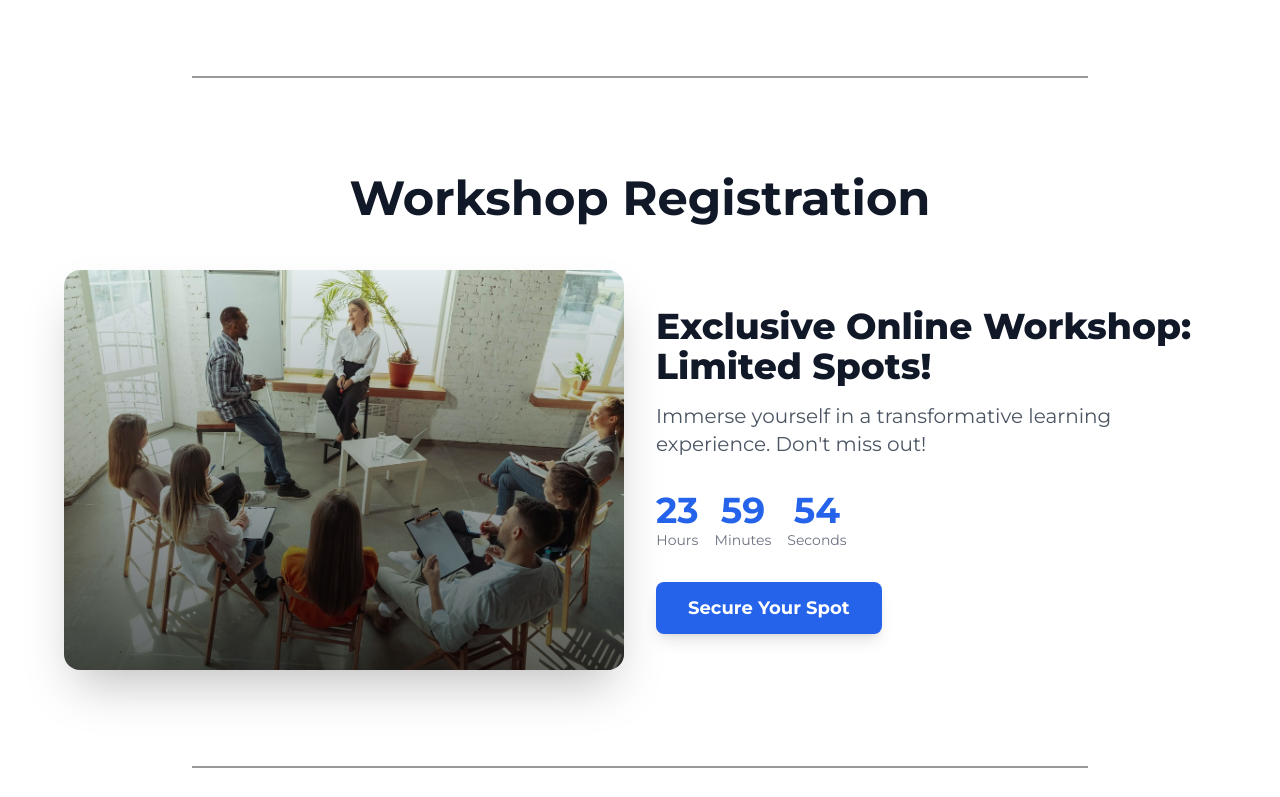
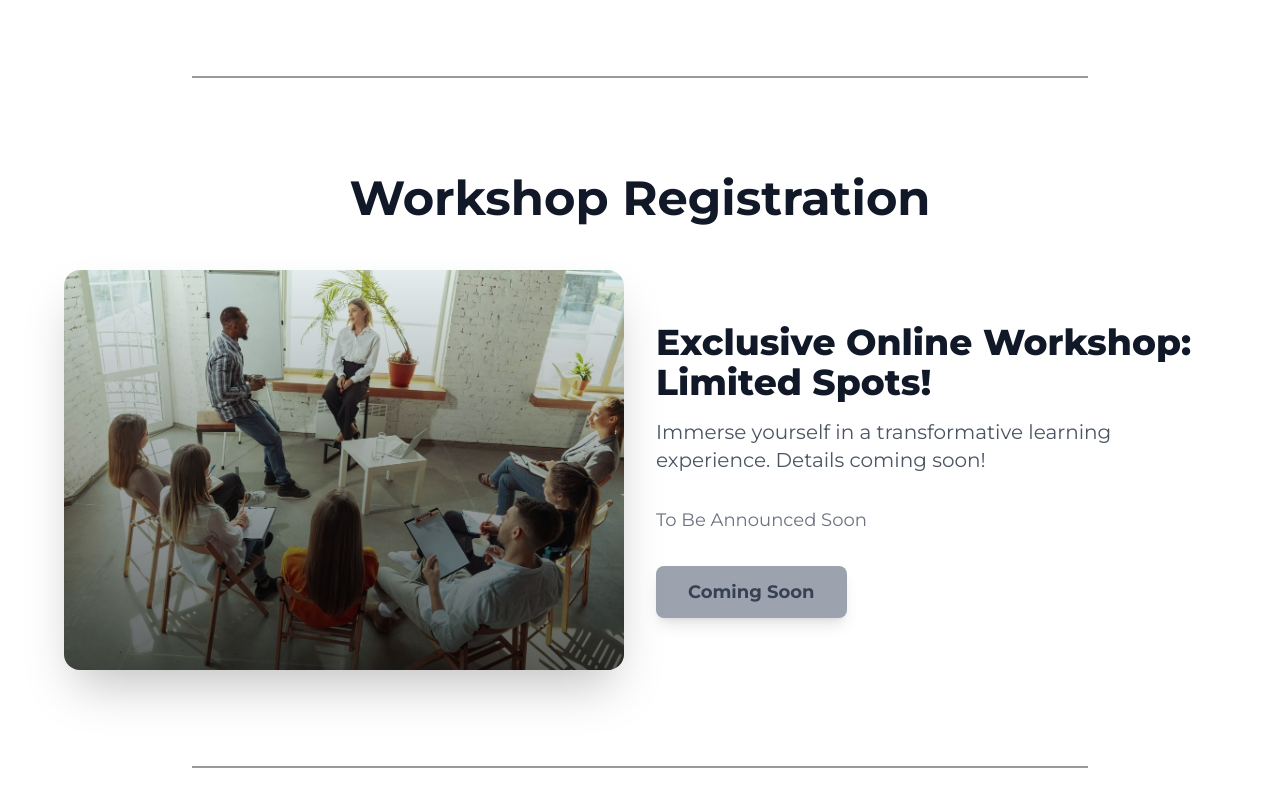
Before and after one commit to rahularya002/portfolio, a Next.js app: page /workshop in a window 1280 px wide. Shown: the part 2621-3418 px from the top of the page. Built offline with nearby package versions, Linux system fonts and the light colour scheme.

Commit message:
final commit

```diff
--- a/src/app/Support/page.tsx
+++ b/src/app/Support/page.tsx
@@ -58,31 +58,31 @@ export default function Component() {
                 <AccordionItem value="item-1">
                   <AccordionTrigger>How do I access the workshop materials?</AccordionTrigger>
                   <AccordionContent>
-                    All the workshop material will be sent to you via Email as PDF.
+                    Workshop materials will not be provided separately, as the sessions are designed to be interactive and self-contained.
                   </AccordionContent>
                 </AccordionItem>
                 <AccordionItem value="item-2">
                   <AccordionTrigger>What if I miss a live session?</AccordionTrigger>
                   <AccordionContent>
-                    There wont be any recordings provided to if you miss the live session. we will be reminding you for the workshop via email before the prior date, although the notes will still be there
+                    Live sessions are not recorded, so we recommend attending them to get the full experience.
                   </AccordionContent>
                 </AccordionItem>
                 <AccordionItem value="item-3">
                   <AccordionTrigger>Is there a refund policy?</AccordionTrigger>
                   <AccordionContent>
-                    Yes, we offer a 24 hours moneyback gurantee before the workshop in case you are unable to attend the workshop.
+                    Yes, we offer a refund policy. Refunds are typically available if requested at least 24 hours before the workshop starts. Please refer to our terms and conditions for details.
                   </AccordionContent>
                 </AccordionItem>
                 <AccordionItem value="item-4">
                   <AccordionTrigger>Can I get a certificate after completing the workshop?</AccordionTrigger>
                   <AccordionContent>
-                    Upon successful completion of the workshop, you'll receive a digital certificate of completion.
+                  Yes, you will receive a digital certificate upon successful completion of the workshop.
                   </AccordionContent>
                 </AccordionItem>
                 <AccordionItem value="item-5">
                   <AccordionTrigger>Are there any prerequisites for the workshop?</AccordionTrigger>
                   <AccordionContent>
-                    While there are no strict prerequisites, basic programming knowledge is recommended. We'll provide resources for beginners to catch up if needed.
+                   No specific prerequisites are required. Just bring your enthusiasm to learn!
                   </AccordionContent>
                 </AccordionItem>
               </Accordion>
--- a/src/components/component/workshop-accordian.tsx
+++ b/src/components/component/workshop-accordian.tsx
@@ -16,7 +16,7 @@ function WorkshopAccordion() {
   ];
 
   const accordionItems = [
-    { title: "Introduction to AI and MD Infosystems (MDI)", content: "Learn the basics of Artificial Intelligence and how MD Infosystems is at the forefront of AI development." },
+    { title: "Introduction to AI ", content: "Learn the basics of Artificial Intelligence" },
     { title: "What is AGI (Artificial General Intelligence)?", content: "Discover the future of AI beyond narrow applications—Artificial General Intelligence—and the ethical implications of its development." },
     { title: "ChatGPT: Revolutionizing Communication", content: "Explore how ChatGPT is transforming customer service, content creation, and automated assistance." },
     { title: "Exploring AI Models: Gemini, Claude etc.", content: "Learn the differences between leading AI models and how each one is specialized for different tasks." },
--- a/src/components/component/workshop-login.tsx
+++ b/src/components/component/workshop-login.tsx
@@ -1,28 +1,10 @@
-"use client"
+"use client";
 
-import { useState, useEffect } from 'react';
-import { motion } from 'framer-motion';
+import { motion } from "framer-motion";
 import Image from "next/legacy/image";
-import Link from 'next/link';
+import Link from "next/link";
 
 const WorkshopLogin = () => {
-  const [timeLeft, setTimeLeft] = useState(24 * 60 * 60); // 24 hours in seconds
-
-  useEffect(() => {
-    const timer = setInterval(() => {
-      setTimeLeft((prevTime) => (prevTime > 0 ? prevTime - 1 : 0));
-    }, 1000);
-
-    return () => clearInterval(timer);
-  }, []);
-
-  const formatTime = (time: number) => {
-    const hours = Math.floor(time / 3600);
-    const minutes = Math.floor((time % 3600) / 60);
-    const seconds = time % 60;
-    return `${hours.toString().padStart(2, '0')}:${minutes.toString().padStart(2, '0')}:${seconds.toString().padStart(2, '0')}`;
-  };
-
   return (
     <div className="py-16 px-4 sm:px-6 lg:px-8">
       <h1 className="text-5xl font-bold text-center text-gray-900 dark:text-white mb-12">
@@ -49,29 +31,21 @@ const WorkshopLogin = () => {
             Exclusive Online Workshop: Limited Spots!
           </h2>
           <p className="text-xl text-gray-600 dark:text-gray-300 mb-8">
-            Immerse yourself in a transformative learning experience. Don't miss out!
+            Immerse yourself in a transformative learning experience. Details coming soon!
           </p>
           <div className="flex justify-center md:justify-start space-x-4 mb-8">
-            {['Hours', 'Minutes', 'Seconds'].map((unit, index) => (
-              <div key={unit} className="text-center">
-                <div className="text-4xl font-bold text-blue-600 dark:text-blue-400">
-                  {formatTime(timeLeft).split(':')[index]}
-                </div>
-                <div className="text-sm text-gray-500 dark:text-gray-400">{unit}</div>
-              </div>
-            ))}
+            <p className="text-lg text-gray-500 dark:text-gray-400">
+              To Be Announced Soon
+            </p>
           </div>
-          <Link href='/workshop/Signup'>
+          <Link href="/workshop/Signup">
             <motion.button
-              whileHover={{ scale: 1.05, boxShadow: "0 0 15px rgba(59, 130, 246, 0.5)" }}
-              whileTap={{ scale: 0.95 }}
-              className="bg-blue-600 text-white font-bold py-3 px-8 rounded-lg text-lg shadow-lg hover:bg-blue-700 transition duration-300 dark:bg-blue-500 dark:hover:bg-blue-600 relative overflow-hidden group"
+              disabled
+              className="bg-gray-400 text-gray-700 font-bold py-3 px-8 rounded-lg text-lg shadow-lg cursor-not-allowed dark:bg-gray-500 dark:text-gray-300"
             >
-              <span className="relative z-10">Secure Your Spot</span>
-              <span className="absolute inset-0 bg-blue-500 transform scale-x-0 group-hover:scale-x-100 transition-transform origin-left duration-300"></span>
+              Coming Soon
             </motion.button>
           </Link>
-
         </div>
       </motion.div>
     </div>
--- a/src/components/component/workshop-payment.tsx
+++ b/src/components/component/workshop-payment.tsx
@@ -9,10 +9,10 @@ const WorkshopPricing = () => {
   const [isHovered, setIsHovered] = useState(false);
 
   const workshopFeatures = [
-    'Comprehensive 2-day intensive training',
+    'Comprehensive 3-hour intensive training',
     'Hands-on exercises with real-world projects',
-    'Live Q&A sessions with industry experts',
-    '60-day access to all workshop materials',
+    'Live Q&A sessions with Mentors',
+    'All attendees receive a project topic to complete and submit within 5 days.',
     'Certificate of completion',
   ];
 
--- a/src/components/layout-grid-demo.tsx
+++ b/src/components/layout-grid-demo.tsx
@@ -68,7 +68,7 @@ export function LayoutGridDemo() {
           </div>
         </div>
       ),
-      className: "col-span-1 rounded-xl min-h-[350px]",
+      className: "col-span-1 rounded-xl min-h-[350px] pointer-event-none",
       background: (
         <div className="absolute inset-0 z-0 bg-white">
           <AnimatedListDemo className="h-full w-full border-none transition-all duration-300 ease-out [mask-image:linear-gradient(to_top,transparent_10%,#000_100%)] group-hover:scale-105" />
@@ -90,7 +90,7 @@ export function LayoutGridDemo() {
           </div>
         </div>
       ),
-      className: "col-span-1 rounded-xl min-h-[350px]",
+      className: "col-span-1 rounded-xl min-h-[350px] pointer-events-none",
       background: (
         <div className="absolute inset-0 z-0 flex items-center justify-center bg-white">
           <Ripple className="absolute inset-0 h-full w-full border-none transition-all duration-300 ease-out [mask-image:linear-gradient(to_top,transparent_10%,#000_100%)] group-hover:scale-105" />
```
